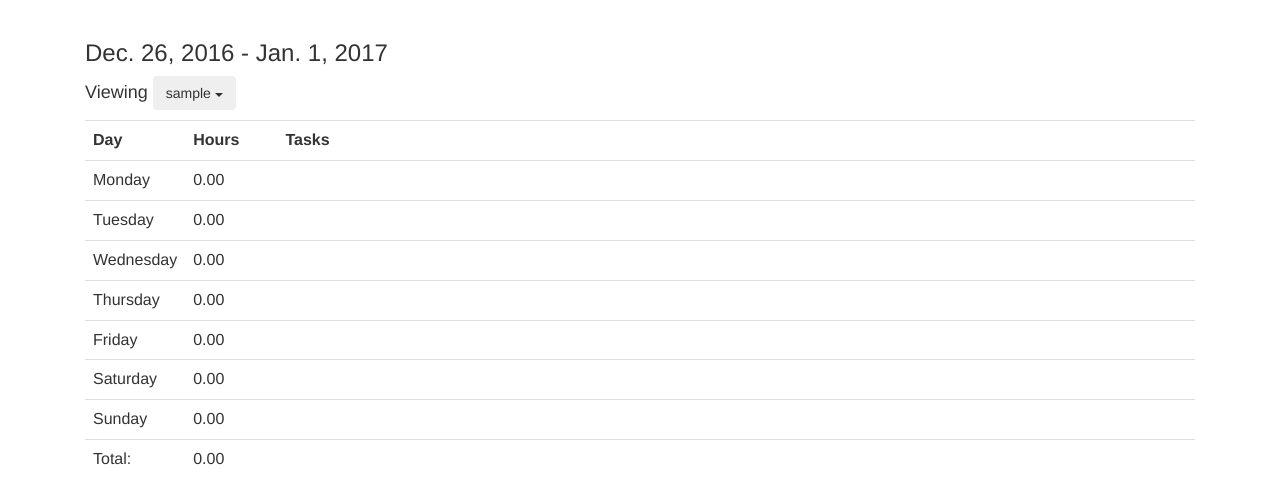
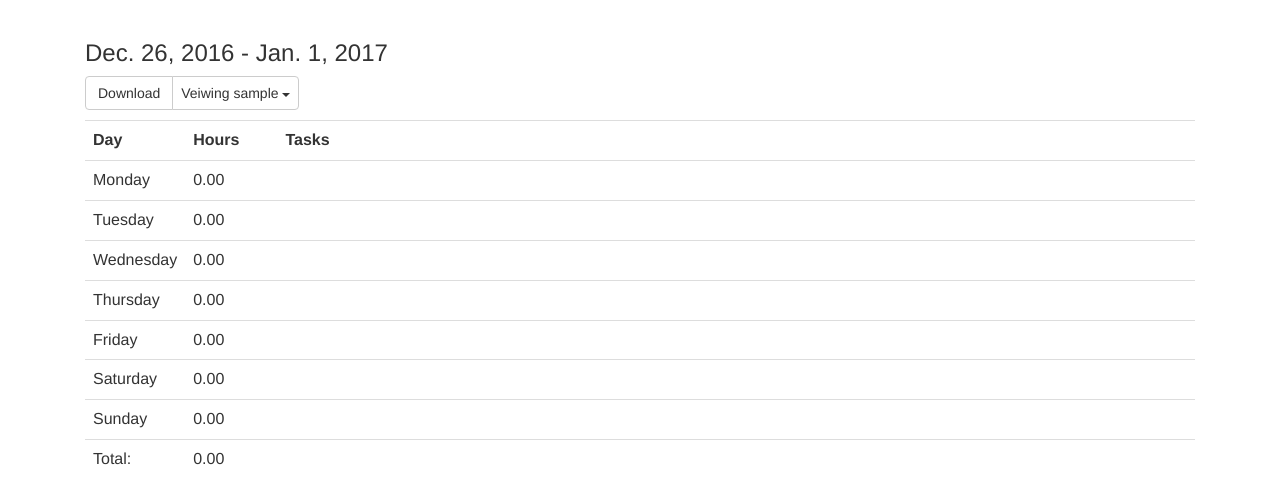
Before and after one commit to yarokifor/TimeTracker, a Django app: page /export?year=2016&week=52&user=1 in a window 1280 px wide. Shown: the part 52-530 px from the top of the page. Run offline with Django 3.2, Linux system fonts and the light colour scheme; a user stored in the database is signed in; tables that the repository leaves empty hold one stand-in row (values such as "Sample post"); some libraries are stand-ins or nearby versions.

Commit message:
Added ablitly to download csv file of hours

```diff
--- a/shifts/templates/export.html
+++ b/shifts/templates/export.html
@@ -5,10 +5,10 @@
     <h3>{{ start_of_week }} - {{ end_of_week }}</h3>
     {% if perms.auth.can_view_others %}
         <h4>
-            Viewing
             <div class="btn-group">
-                <button type="button" class="btn dropdown-toggle" data-toggle="dropdown" aria-haspopup="true" aria-expanded="false">
-                    {{view_user.username}} <span class="caret"></span>
+                <a class="btn btn-default" role="button" href="export?year={{ year }}&week={{ week }}&user={{user.id}}&type=csv">Download</a>
+                <button type="button" class="btn btn-default dropdown-toggle" data-toggle="dropdown" aria-haspopup="true" aria-expanded="false">
+                    Veiwing {{view_user.username}} <span class="caret"></span>
                     <span class="sr-only">Select user</span>
                 </button>
                 <ul class="dropdown-menu">
@@ -25,11 +25,15 @@
             <th class="col-md-1">Hours</th>
             <th class="col-md-10">Tasks</th>
             </tr>
-            {% for day,shift,hours in day_shifts_and_hours %}
+            {% for day,shifts,hours in day_shifts_and_hours %}
                 <tr>
                 <td>{{ day|date:"l" }}</td>
                 <td>{{ hours|floatformat:2 }}</td>
-                <td>{{ shift.0.tasks_completed }}</td>
+                <td>
+                    {% for shift in shifts %}
+                        {{ shift.tasks_completed }}
+                    {% endfor %}
+                </td>
                 </tr>
             {% endfor %}
             <tr>
--- a/shifts/views.py
+++ b/shifts/views.py
@@ -65,7 +65,6 @@ def shifts(request):
         "event_choices": Event.EVENTS,
         "possible_events": Event.REQUIRED_EVENT[last_event.event if last_event != None else None]
     }
-
     return render(request, 'shifts.html', context)
 
 @login_required
@@ -120,6 +119,9 @@ def export(request):
 
         context['day_shifts_and_hours'] = day_shifts_and_hours
         context['total_hours'] = total_hours
+
+    if request.GET.get("type") == "csv":
+        return render(request, 'export.csv', context, content_type="text/csv")
     return render(request, "export.html", context)
 
 def __calculate_hours(shifts):
```
